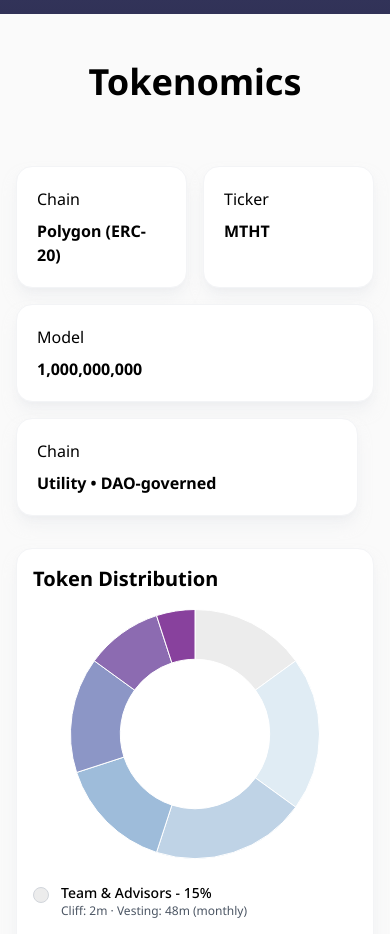
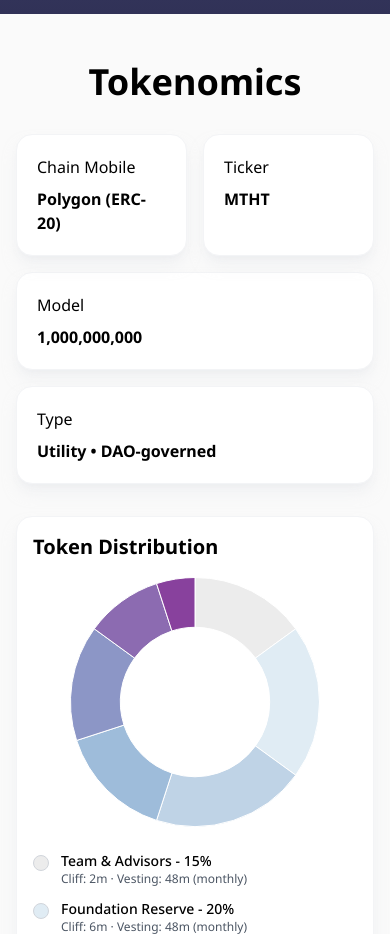
Before and after one commit to jojo-1245/MTHT-homepageweb, a plain HTML site: page index.html in a window 390 px wide. Shown: the part 1960-2894 px from the top of the page. Drawn offline with nearby package versions, Linux system fonts and the light colour scheme.

Commit message:
feat: Adjust UI responsive & detailing at tokenomics

```diff
--- a/index.html
+++ b/index.html
@@ -299,13 +299,14 @@
         </h2>
 
         <!-- Info Cards -->
-        <div class="mt-16 sm:mt-12">
+        <!-- DESKTOP -->
+        <div class="desktop-layout mt-16 sm:mt-12">
           <div class="grid gap-8 grid-cols-3">
             <div class="col-span-2 flex gap-8">
               <div
                 class="bg-white p-6 rounded-2xl shadow-lg shadow-gray-200/50 border border-gray-100 flex-1"
               >
-                <p class="mb-2">Chain</p>
+                <p class="mb-2">Chain Desktop</p>
                 <p class="font-semibold text-base md:text-xl">
                   Polygon (ERC-20)
                 </p>
@@ -330,11 +331,48 @@
               <div
                 class="bg-white p-6 w-full rounded-2xl shadow-lg shadow-gray-200/50 border border-gray-100"
               >
-                <p class="mb-2">Chain</p>
+                <p class="mb-2">Type</p>
                 <p class="font-semibold text-base md:text-xl">
                   Utility • DAO-governed
                 </p>
               </div>
+            </div>
+          </div>
+        </div>
+
+        <!-- MOBILE -->
+        <div class="mobile-layout mt-8">
+          <div class="flex gap-4 mb-4">
+            <div
+              class="bg-white p-6 rounded-2xl shadow-lg shadow-gray-200/50 border border-gray-100 flex-1"
+            >
+              <p class="mb-2">Chain Mobile</p>
+              <p class="font-semibold text-base">Polygon (ERC-20)</p>
+            </div>
+
+            <div
+              class="bg-white p-6 rounded-2xl shadow-lg shadow-gray-200/50 border border-gray-100 flex-1"
+            >
+              <p class="mb-2">Ticker</p>
+              <p class="font-semibold text-base">MTHT</p>
+            </div>
+          </div>
+
+          <div class="mb-4">
+            <div
+              class="bg-white p-6 rounded-2xl shadow-lg shadow-gray-200/50 border border-gray-100"
+            >
+              <p class="mb-2">Model</p>
+              <p class="font-semibold text-base">1,000,000,000</p>
+            </div>
+          </div>
+
+          <div>
+            <div
+              class="bg-white p-6 rounded-2xl shadow-lg shadow-gray-200/50 border border-gray-100"
+            >
+              <p class="mb-2">Type</p>
+              <p class="font-semibold text-base">Utility • DAO-governed</p>
             </div>
           </div>
         </div>
--- a/styles/main.css
+++ b/styles/main.css
@@ -60,6 +60,14 @@ body {
 #about li {
   text-indent: -1.4rem;
   padding-left: 1.2rem;
+}
+
+.desktop-layout {
+  display: block;
+}
+
+.mobile-layout {
+  display: none;
 }
 
 @media (min-width: 768px) {
@@ -309,6 +317,14 @@ body {
     width: 100%;
   }
 
+  .desktop-layout {
+    display: none;
+  }
+
+  .mobile-layout {
+    display: block;
+  }
+
   #tokenomics .col-span-2.flex.gap-8 > .flex-1:last-child {
     grid-column: 1 / span 2;
   }
```
